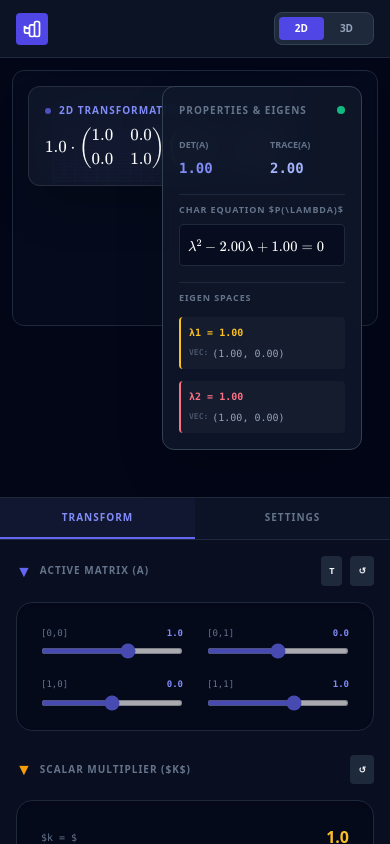
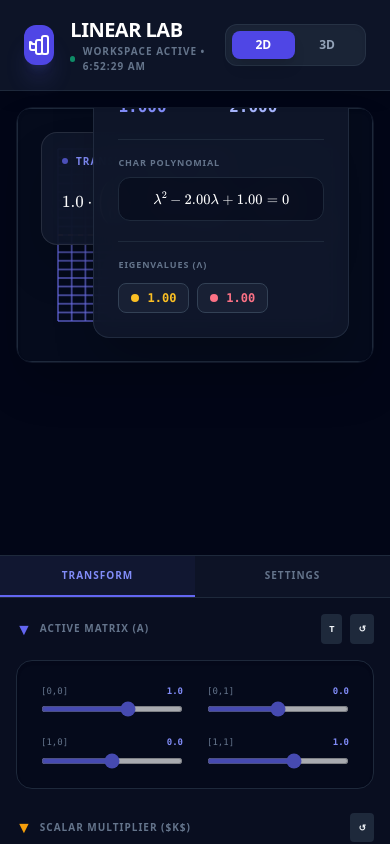
Before and after one commit to captaintwin/Linearalgebravisualizer, a React (Vite) app: page / in a window 390 px wide. Built offline with nearby package versions, Linux system fonts and the light colour scheme.

Commit message:
feat: Implement local storage persistence
Save and load application state using localStorage to allow users to resume their work. This includes matrix data, vector data, dimension mode, and various UI settings.

```diff
--- a/App.tsx
+++ b/App.tsx
@@ -12,54 +12,102 @@ import {
 } from './constants';
 import { Matrix2x2, Matrix3x3, Vector2D, Vector3D, DimensionMode } from './types';
 
+const STORAGE_KEY = 'linear_lab_stable_v1';
+
 const App: React.FC = () => {
   const [mode, setMode] = useState<DimensionMode>('2D');
   const [matrix2D, setMatrix2D] = useState<Matrix2x2>(INITIAL_MATRIX_2D);
   const [vectors2D, setVectors2D] = useState<Vector2D[]>(INITIAL_VECTORS_2D);
-
   const [matrix3D, setMatrix3D] = useState<Matrix3x3>(INITIAL_MATRIX_3D);
   const [vectors3D, setVectors3D] = useState<Vector3D[]>(INITIAL_VECTORS_3D);
-
   const [selectedVectorIdx, setSelectedVectorIdx] = useState<number>(0);
   const [scalar, setScalar] = useState<number>(1.0);
 
+  // UI States
+  const [isKernelCollapsed, setIsKernelCollapsed] = useState<boolean>(false);
+  const [isPropertiesCollapsed, setIsPropertiesCollapsed] = useState<boolean>(false);
+
+  // Settings
   const [showGrid, setShowGrid] = useState<boolean>(true);
   const [showOriginalGrid, setShowOriginalGrid] = useState<boolean>(true);
   const [showEigenvectors, setShowEigenvectors] = useState<boolean>(true);
-
   const [gridColor, setGridColor] = useState<string>('#6366f1');
   const [originalGridColor, setOriginalGridColor] = useState<string>('#ffffff');
   const [gridThickness, setGridThickness] = useState<number>(2.0);
   const [originalGridThickness, setOriginalGridThickness] = useState<number>(1.0);
 
+  const [lastSaved, setLastSaved] = useState<string>('');
+
+  // Initial recovery
   useEffect(() => {
+    const loadSavedState = () => {
       try {
         const hash = window.location.hash.substring(1);
+        let data = null;
+
         if (hash) {
-        const data = JSON.parse(atob(hash));
+          data = JSON.parse(atob(hash));
+        } else {
+          const local = localStorage.getItem(STORAGE_KEY);
+          if (local) data = JSON.parse(local);
+        }
+
+        if (data) {
           if (data.mode) setMode(data.mode);
           if (data.matrix2D) setMatrix2D(data.matrix2D);
           if (data.vectors2D) setVectors2D(data.vectors2D);
           if (data.matrix3D) setMatrix3D(data.matrix3D);
           if (data.vectors3D) setVectors3D(data.vectors3D);
+          if (data.scalar !== undefined) setScalar(data.scalar);
           if (data.showEigenvectors !== undefined) setShowEigenvectors(data.showEigenvectors);
+          if (data.gridColor) setGridColor(data.gridColor);
+          if (data.isKernelCollapsed !== undefined) setIsKernelCollapsed(data.isKernelCollapsed);
+          if (data.isPropertiesCollapsed !== undefined) setIsPropertiesCollapsed(data.isPropertiesCollapsed);
         }
       } catch (e) {
-      console.warn("Failed to restore state from URL", e);
+        console.warn("State recovery failed", e);
       }
+    };
+    loadSavedState();
   }, []);
+
+  // Sync state
+  useEffect(() => {
+    const stateToSave = {
+      mode, matrix2D, vectors2D, matrix3D, vectors3D,
+      scalar, showEigenvectors, gridColor, showOriginalGrid,
+      isKernelCollapsed, isPropertiesCollapsed
+    };
+    localStorage.setItem(STORAGE_KEY, JSON.stringify(stateToSave));
+    setLastSaved(new Date().toLocaleTimeString());
+  }, [mode, matrix2D, vectors2D, matrix3D, vectors3D, scalar, showEigenvectors, gridColor, showOriginalGrid, isKernelCollapsed, isPropertiesCollapsed]);
 
   const handleShare = () => {
     const state = {
       mode, matrix2D, vectors2D, matrix3D, vectors3D,
       selectedVectorIdx, scalar, showOriginalGrid, gridColor, originalGridColor,
-      gridThickness, originalGridThickness, showEigenvectors
+      gridThickness, originalGridThickness, showEigenvectors, isKernelCollapsed, isPropertiesCollapsed
     };
     const hash = btoa(JSON.stringify(state));
     window.location.hash = hash;
     navigator.clipboard.writeText(window.location.href).then(() => {
-      alert("Link copied to clipboard!");
+      alert("Snapshot link created! State (including collapsed panels) is preserved.");
     });
+  };
+
+  const handleResetMatrix = () => {
+    if (mode === '2D') setMatrix2D(INITIAL_MATRIX_2D);
+    else setMatrix3D(INITIAL_MATRIX_3D);
+  };
+
+  const handleTranspose = () => {
+    if (mode === '2D') {
+      const [[a, b], [c, d]] = matrix2D;
+      setMatrix2D([[a, c], [b, d]]);
+    } else {
+      const [[a11, a12, a13], [a21, a22, a23], [a31, a32, a33]] = matrix3D;
+      setMatrix3D([[a11, a21, a31], [a12, a22, a32], [a13, a23, a33]]);
+    }
   };
 
   const matrixStats = useMemo(() => {
@@ -67,7 +115,6 @@ const App: React.FC = () => {
       const [[a, b], [c, d]] = matrix2D.map(row => row.map(v => v * scalar)) as Matrix2x2;
       const det = a * d - b * c;
       const trace = a + d;
-
       const disc = trace * trace - 4 * det;
       const charEq = `\\lambda^2 - ${trace.toFixed(2)}\\lambda + ${det.toFixed(2)} = 0`;
 
@@ -75,28 +122,23 @@ const App: React.FC = () => {
       if (disc >= 0) {
         const l1 = (trace + Math.sqrt(disc)) / 2;
         const l2 = (trace - Math.sqrt(disc)) / 2;
-
         const findV = (l: number) => {
           if (Math.abs(b) > 1e-4) return { x: l - d, y: b };
           if (Math.abs(c) > 1e-4) return { x: c, y: l - a };
           return l === a ? { x: 1, y: 0 } : { x: 0, y: 1 };
         };
-
         eigenvalues = [
           { val: l1, vec: findV(l1), color: '#fbbf24' },
           { val: l2, vec: findV(l2), color: '#fb7185' }
         ];
       }
-
       return { det, trace, eigenvalues, charEq };
     } else {
       const m = matrix3D.flat().map(v => v * scalar);
       const [a11, a12, a13, a21, a22, a23, a31, a32, a33] = m;
-
       const det = a11*(a22*a33 - a23*a32) - a12*(a21*a33 - a23*a31) + a13*(a21*a32 - a22*a31);
       const trace = a11 + a22 + a33;
       const sumMinors = (a11*a22 - a12*a21) + (a11*a33 - a13*a31) + (a22*a33 - a23*a32);
-
       const charEq = `-\\lambda^3 + ${trace.toFixed(2)}\\lambda^2 - ${sumMinors.toFixed(2)}\\lambda + ${det.toFixed(2)} = 0`;
 
       const findRoots = () => {
@@ -137,13 +179,13 @@ const App: React.FC = () => {
   const transformationMainFormula = useMemo(() => {
     if (mode === '2D') {
       const [[a, b], [c, d]] = matrix2D;
-      const v = vectors2D[selectedVectorIdx] || vectors2D[0] || { x: 0, y: 0 };
+      const v = vectors2D[selectedVectorIdx] || vectors2D[0];
       const rx = (a * v.x + b * v.y) * scalar;
       const ry = (c * v.x + d * v.y) * scalar;
       return `${scalar.toFixed(1)} \\cdot \\begin{pmatrix} ${a.toFixed(1)} & ${b.toFixed(1)} \\\\ ${c.toFixed(1)} & ${d.toFixed(1)} \\end{pmatrix} \\begin{pmatrix} ${v.x.toFixed(1)} \\\\ ${v.y.toFixed(1)} \\end{pmatrix} = \\begin{pmatrix} ${rx.toFixed(1)} \\\\ ${ry.toFixed(1)} \\end{pmatrix}`;
     } else {
       const m = matrix3D;
-      const v = vectors3D[selectedVectorIdx] || vectors3D[0] || { x: 1, y: 0, z: 0 };
+      const v = vectors3D[selectedVectorIdx] || vectors3D[0];
       const rx = (m[0][0] * v.x + m[0][1] * v.y + m[0][2] * v.z) * scalar;
       const ry = (m[1][0] * v.x + m[1][1] * v.y + m[1][2] * v.z) * scalar;
       const rz = (m[2][0] * v.x + m[2][1] * v.y + m[2][2] * v.z) * scalar;
@@ -151,34 +193,33 @@ const App: React.FC = () => {
     }
   }, [matrix2D, matrix3D, vectors2D, vectors3D, mode, selectedVectorIdx, scalar]);
 
-  const handleTranspose = () => {
-    if (mode === '2D') {
-      setMatrix2D([[matrix2D[0][0], matrix2D[1][0]], [matrix2D[0][1], matrix2D[1][1]]]);
-    } else {
-      setMatrix3D([
-        [matrix3D[0][0], matrix3D[1][0], matrix3D[2][0]],
-        [matrix3D[0][1], matrix3D[1][1], matrix3D[2][1]],
-        [matrix3D[0][2], matrix3D[1][2], matrix3D[2][2]]
-      ]);
-    }
-  };
-
-  const handleResetMatrix = () => mode === '2D' ? setMatrix2D([[1, 0], [0, 1]]) : setMatrix3D([[1,0,0],[0,1,0],[0,0,1]]);
-
   return (
-    <div className="flex flex-col h-screen max-h-screen bg-slate-950 text-slate-100 overflow-hidden">
-      <header className="bg-slate-900/80 backdrop-blur-md border-b border-slate-800 px-4 py-3 flex items-center justify-between z-20 shrink-0">
-        <div className="flex items-center gap-2">
-          <div className="w-8 h-8 bg-indigo-600 rounded flex items-center justify-center">
-            <svg className="w-5 h-5 text-white" fill="none" stroke="currentColor" viewBox="0 0 24 24">
+    <div className="flex flex-col h-screen max-h-screen bg-slate-950 text-slate-100 overflow-hidden font-sans">
+      <header className="bg-slate-900/90 backdrop-blur-md border-b border-slate-800 px-6 py-4 flex items-center justify-between z-20 shrink-0 shadow-lg">
+        <div className="flex items-center gap-4">
+          <div className="w-10 h-10 bg-indigo-600 rounded-xl flex items-center justify-center shadow-indigo-500/20 shadow-xl">
+            <svg className="w-6 h-6 text-white" fill="none" stroke="currentColor" viewBox="0 0 24 24">
               <path strokeLinecap="round" strokeLinejoin="round" strokeWidth={2} d="M9 19v-6a2 2 0 00-2-2H5a2 2 0 00-2-2v6a2 2 0 002 2h2a2 2 0 002-2zm0 0V9a2 2 0 012-2h2a2 2 0 012 2v10m-6 0a2 2 0 002 2h2a2 2 0 002-2m0 0V5a2 2 0 012-2h2a2 2 0 012 2v14a2 2 0 01-2 2h-2a2 2 0 01-2-2z" />
             </svg>
           </div>
-          <h1 className="text-lg font-black text-white tracking-tight hidden sm:block">Linear Matrix Lab</h1>
+          <div>
+            <h1 className="text-xl font-black text-white tracking-tight uppercase">Linear Lab</h1>
+            <div className="flex items-center gap-2">
+              <div className="w-1.5 h-1.5 rounded-full bg-emerald-500 animate-pulse" />
+              <span className="text-[10px] text-slate-500 font-bold uppercase tracking-widest">Workspace active • {lastSaved}</span>
             </div>
-        <div className="flex bg-slate-800 rounded-lg p-1 border border-slate-700">
+          </div>
+        </div>
+
+        <div className="flex bg-slate-800/80 rounded-xl p-1.5 border border-slate-700/50 shadow-inner">
           {['2D', '3D'].map(m => (
-            <button key={m} onClick={() => { setMode(m as DimensionMode); setSelectedVectorIdx(0); }} className={`px-4 py-1 rounded text-[10px] font-bold transition-all ${mode === m ? 'bg-indigo-600 text-white' : 'text-slate-400 hover:text-white'}`}>{m}</button>
+            <button
+              key={m}
+              onClick={() => { setMode(m as DimensionMode); setSelectedVectorIdx(0); }}
+              className={`px-6 py-1.5 rounded-lg text-xs font-black transition-all duration-300 ${mode === m ? 'bg-indigo-600 text-white shadow-lg' : 'text-slate-400 hover:text-white'}`}
+            >
+              {m}
+            </button>
           ))}
         </div>
       </header>
@@ -214,12 +255,9 @@ const App: React.FC = () => {
               handleResetMatrix();
               setVectors2D([...INITIAL_VECTORS_2D]);
               setVectors3D([...INITIAL_VECTORS_3D]);
-              setSelectedVectorIdx(0);
               setScalar(1.0);
-              setShowOriginalGrid(true);
               setShowEigenvectors(true);
-              setGridColor('#6366f1');
-              setOriginalGridColor('#ffffff');
+              localStorage.removeItem(STORAGE_KEY);
               window.location.hash = '';
             }}
             onTranspose={handleTranspose}
@@ -227,69 +265,102 @@ const App: React.FC = () => {
           />
         </aside>
 
-        <div className="flex-[1.2] lg:flex-1 p-3 lg:p-6 flex flex-col gap-6 overflow-y-auto order-1 lg:order-2 bg-slate-950 relative z-10">
-          <div className="h-64 sm:h-80 md:h-[450px] lg:flex-1 relative group shrink-0">
-            {/* Main Formula Overlay */}
-            <div className="absolute top-4 left-4 z-30 bg-slate-900/90 backdrop-blur-xl border border-white/10 p-4 rounded-xl shadow-2xl transition-all group-hover:border-indigo-500/40 max-w-[90%] overflow-x-auto custom-scrollbar-h">
-               <div className="text-[10px] text-indigo-400 font-black uppercase tracking-widest mb-2 flex items-center gap-2">
+        <div className="flex-[1.5] lg:flex-1 p-4 lg:p-8 flex flex-col gap-8 overflow-y-auto order-1 lg:order-2 bg-slate-950 relative z-10 custom-scrollbar">
+          <div className="h-64 sm:h-[400px] lg:flex-1 relative group shrink-0 rounded-2xl overflow-hidden border border-slate-800/50 shadow-2xl">
+
+            {/* Overlay Formula (Kernel) */}
+            <div
+              className={`absolute top-6 left-6 z-30 bg-slate-900/90 backdrop-blur-xl border border-white/10 rounded-2xl shadow-2xl transition-all duration-300 ${isKernelCollapsed ? 'w-12 h-12 p-0 flex items-center justify-center cursor-pointer hover:bg-slate-800' : 'p-5 max-w-[90%] overflow-x-auto border-indigo-500/20'}`}
+              onClick={() => isKernelCollapsed && setIsKernelCollapsed(false)}
+            >
+               {!isKernelCollapsed ? (
+                 <>
+                  <div className="flex justify-between items-center mb-3">
+                    <div className="text-[10px] text-indigo-400 font-black uppercase tracking-widest flex items-center gap-2">
                       <div className="w-1.5 h-1.5 rounded-full bg-indigo-500 animate-pulse" />
-                 {mode === '2D' ? '2D Transformation' : '3D Transformation'}
+                      Transformation Kernel
                     </div>
-               <MathFormula formula={transformationMainFormula} className="text-sm md:text-base text-white font-mono whitespace-nowrap" />
+                    <button
+                      onClick={(e) => { e.stopPropagation(); setIsKernelCollapsed(true); }}
+                      className="text-slate-500 hover:text-white transition-colors ml-4"
+                      title="Minimize"
+                    >
+                      <svg className="w-4 h-4" fill="none" stroke="currentColor" viewBox="0 0 24 24"><path strokeLinecap="round" strokeLinejoin="round" strokeWidth={2} d="M20 12H4" /></svg>
+                    </button>
+                  </div>
+                  <MathFormula formula={transformationMainFormula} className="text-sm md:text-lg text-white font-mono" />
+                 </>
+               ) : (
+                 <button className="text-indigo-400 animate-pulse" title="Expand Kernel">
+                    <svg className="w-6 h-6" fill="none" stroke="currentColor" viewBox="0 0 24 24"><path strokeLinecap="round" strokeLinejoin="round" strokeWidth={2} d="M4 8V4m0 0h4M4 4l5 5m11-1V4m0 0h-4m4 0l-5 5M4 16v4m0 0h4m-4 0l5-5m11 5l-5-5m5 5v-4m0 4h-4" /></svg>
+                 </button>
+               )}
             </div>
 
-            <div className="absolute top-4 right-4 z-30 flex flex-col gap-3 pointer-events-none">
-              <div className="bg-slate-900/90 backdrop-blur-md border border-slate-700 p-4 rounded-xl shadow-2xl min-w-[200px] pointer-events-auto">
-                <div className="flex justify-between items-center mb-3">
-                  <span className="text-[10px] text-slate-500 font-black uppercase tracking-widest">Properties & Eigens</span>
-                  <div className="w-2 h-2 rounded-full bg-emerald-500" />
+            {/* Matrix Properties Overlay */}
+            <div
+              className={`absolute bottom-6 right-6 z-30 bg-slate-900/95 backdrop-blur-md border border-slate-700/50 rounded-2xl shadow-2xl transition-all duration-300 ${isPropertiesCollapsed ? 'w-12 h-12 p-0 flex items-center justify-center cursor-pointer hover:bg-slate-800' : 'p-6 min-w-[240px] pointer-events-auto'}`}
+              onClick={() => isPropertiesCollapsed && setIsPropertiesCollapsed(false)}
+            >
+              {!isPropertiesCollapsed ? (
+                <>
+                  <div className="flex justify-between items-center mb-4">
+                    <span className="text-[10px] text-slate-500 font-black uppercase tracking-widest">Linear Properties</span>
+                    <div className="flex items-center gap-2">
+                      <div className="px-2 py-0.5 rounded-full bg-indigo-500/10 text-[9px] text-indigo-400 font-bold border border-indigo-500/20 uppercase">Real-Time</div>
+                      <button
+                        onClick={(e) => { e.stopPropagation(); setIsPropertiesCollapsed(true); }}
+                        className="text-slate-500 hover:text-white transition-colors"
+                        title="Minimize"
+                      >
+                        <svg className="w-4 h-4" fill="none" stroke="currentColor" viewBox="0 0 24 24"><path strokeLinecap="round" strokeLinejoin="round" strokeWidth={2} d="M20 12H4" /></svg>
+                      </button>
+                    </div>
                   </div>
 
-                <div className="space-y-4">
+                  <div className="space-y-5">
                     <div className="grid grid-cols-2 gap-4">
                       <div className="space-y-1">
                         <span className="text-[9px] text-slate-500 font-bold uppercase">Det(A)</span>
-                      <div className={`text-sm font-mono font-bold ${Math.abs(matrixStats.det) < 0.01 ? 'text-rose-400' : 'text-indigo-400'}`}>
-                        {matrixStats.det.toFixed(2)}
+                        <div className={`text-base font-mono font-black ${Math.abs(matrixStats.det) < 0.01 ? 'text-rose-400' : 'text-indigo-400'}`}>
+                          {matrixStats.det.toFixed(3)}
                         </div>
                       </div>
                       <div className="space-y-1">
                         <span className="text-[9px] text-slate-500 font-bold uppercase">Trace(A)</span>
-                      <div className="text-sm font-mono font-bold text-indigo-300">
-                        {matrixStats.trace.toFixed(2)}
+                        <div className="text-base font-mono font-black text-indigo-300">
+                          {matrixStats.trace.toFixed(3)}
                         </div>
                       </div>
                     </div>
 
-                  <div className="pt-2 border-t border-slate-800">
-                    <span className="text-[9px] text-slate-500 font-black uppercase tracking-widest block mb-2">Char Equation $P(\lambda)$</span>
-                    <div className="bg-slate-950/50 p-2 rounded border border-slate-800 overflow-x-auto">
+                    <div className="pt-4 border-t border-slate-800">
+                      <span className="text-[9px] text-slate-500 font-black uppercase tracking-widest block mb-2">Char Polynomial</span>
+                      <div className="bg-slate-950/50 p-3 rounded-xl border border-slate-800 overflow-x-auto flex justify-center">
                         <MathFormula formula={matrixStats.charEq} className="text-xs text-white" />
                       </div>
                     </div>
 
-                  {matrixStats.eigenvalues && matrixStats.eigenvalues.length > 0 ? (
-                    <div className="pt-2 border-t border-slate-800 space-y-3">
-                      <span className="text-[9px] text-slate-500 font-black uppercase tracking-widest block">Eigen Spaces</span>
+                    {matrixStats.eigenvalues && matrixStats.eigenvalues.length > 0 && (
+                      <div className="pt-4 border-t border-slate-800 space-y-3">
+                        <span className="text-[9px] text-slate-500 font-black uppercase tracking-widest block">Eigenvalues (λ)</span>
+                        <div className="flex flex-wrap gap-2">
                           {matrixStats.eigenvalues.map((ev, i) => (
-                        <div key={i} className="flex flex-col gap-1.5 p-2 rounded bg-slate-800/40 border-l-2" style={{ borderColor: ev.color }}>
-                          <div className="flex justify-between items-center">
-                            <span className="text-[10px] font-mono font-bold" style={{ color: ev.color }}>λ{i+1} = {ev.val.toFixed(2)}</span>
-                          </div>
-                          <div className="text-[10px] font-mono text-slate-400 flex items-center gap-1">
-                            <span className="text-[8px] uppercase font-black text-slate-600">Vec:</span>
-                            ({ev.vec.x.toFixed(2)}, {ev.vec.y.toFixed(2)}{ev.vec.z !== undefined ? `, ${ev.vec.z.toFixed(2)}` : ''})
-                          </div>
+                            <div key={i} className="px-3 py-1.5 rounded-lg bg-slate-800/60 border border-slate-700 flex items-center gap-2">
+                               <div className="w-2 h-2 rounded-full" style={{backgroundColor: ev.color}} />
+                               <span className="text-xs font-mono font-bold" style={{color: ev.color}}>{ev.val.toFixed(2)}</span>
                             </div>
                           ))}
                         </div>
-                  ) : (
-                    <div className="pt-2 border-t border-slate-800 text-[9px] text-slate-500 italic">
-                      No real eigenvalues for this transformation
                       </div>
                     )}
                   </div>
-              </div>
+                </>
+              ) : (
+                <button className="text-slate-400" title="Expand Properties">
+                  <svg className="w-6 h-6" fill="none" stroke="currentColor" viewBox="0 0 24 24"><path strokeLinecap="round" strokeLinejoin="round" strokeWidth={2} d="M13 16h-1v-4h-1m1-4h.01M21 12a9 9 0 11-18 0 9 9 0 0118 0z" /></svg>
+                </button>
+              )}
             </div>
 
             {mode === '2D' ? (
```
Lines whose indentation alone changed are shown as unchanged.
